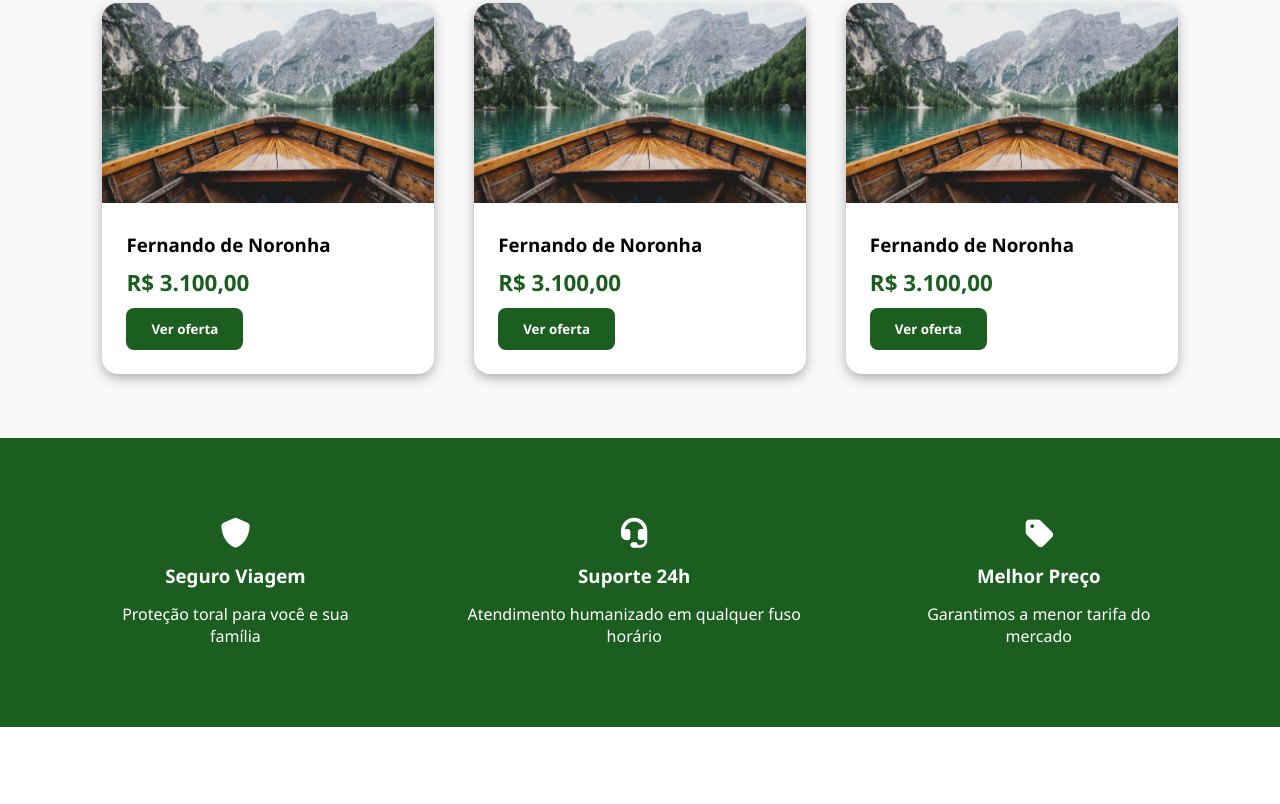
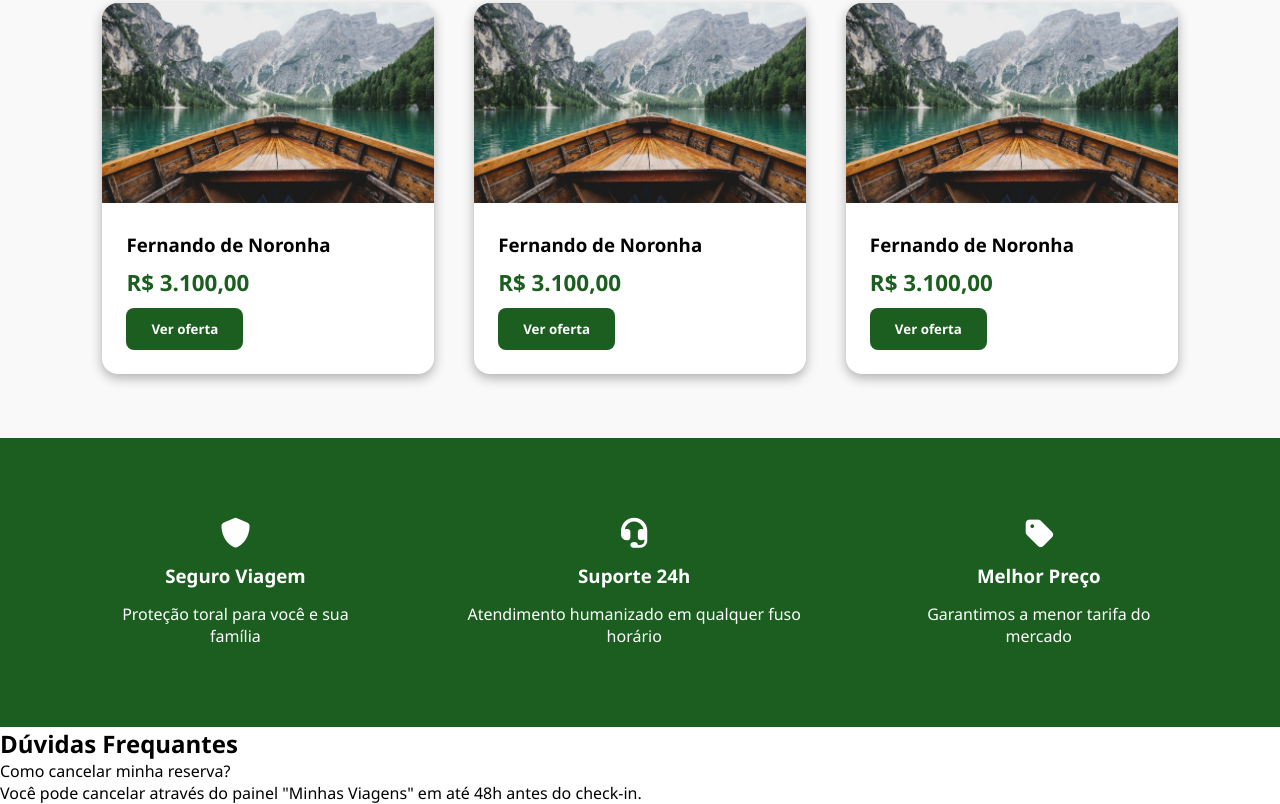
Before and after one commit to diegoartcode/formacao-frontend-2026, a plain HTML site: page formacao-front-end/explora-mundo/index.html in a window 1280 px wide. Shown: the part 934-1738 px from the top of the page. Before the commit the page ends 1661 px from the top, so only its background shows below. Drawn offline with Linux system fonts and the light colour scheme.

Commit message:
Accordion - fac

```diff
--- a/formacao-front-end/explora-mundo/index.html
+++ b/formacao-front-end/explora-mundo/index.html
@@ -123,7 +123,20 @@
 
     </section>
 
+    <section id="faq" class="faq-section" >
+        <h2>Dúvidas Frequantes</h2>
 
+        <div class="accordion">
+            <div class="item-accordion">
+                <div class="accordion-header">
+                    Como cancelar minha reserva?
+                </div>
+                <div class="accordion-content">
+                    <p>Você pode cancelar através do painel "Minhas Viagens" em até 48h antes do check-in.</p>
+                </div>
+            </div>
+        </div>
+    </section>
 
 </body>
 
```
